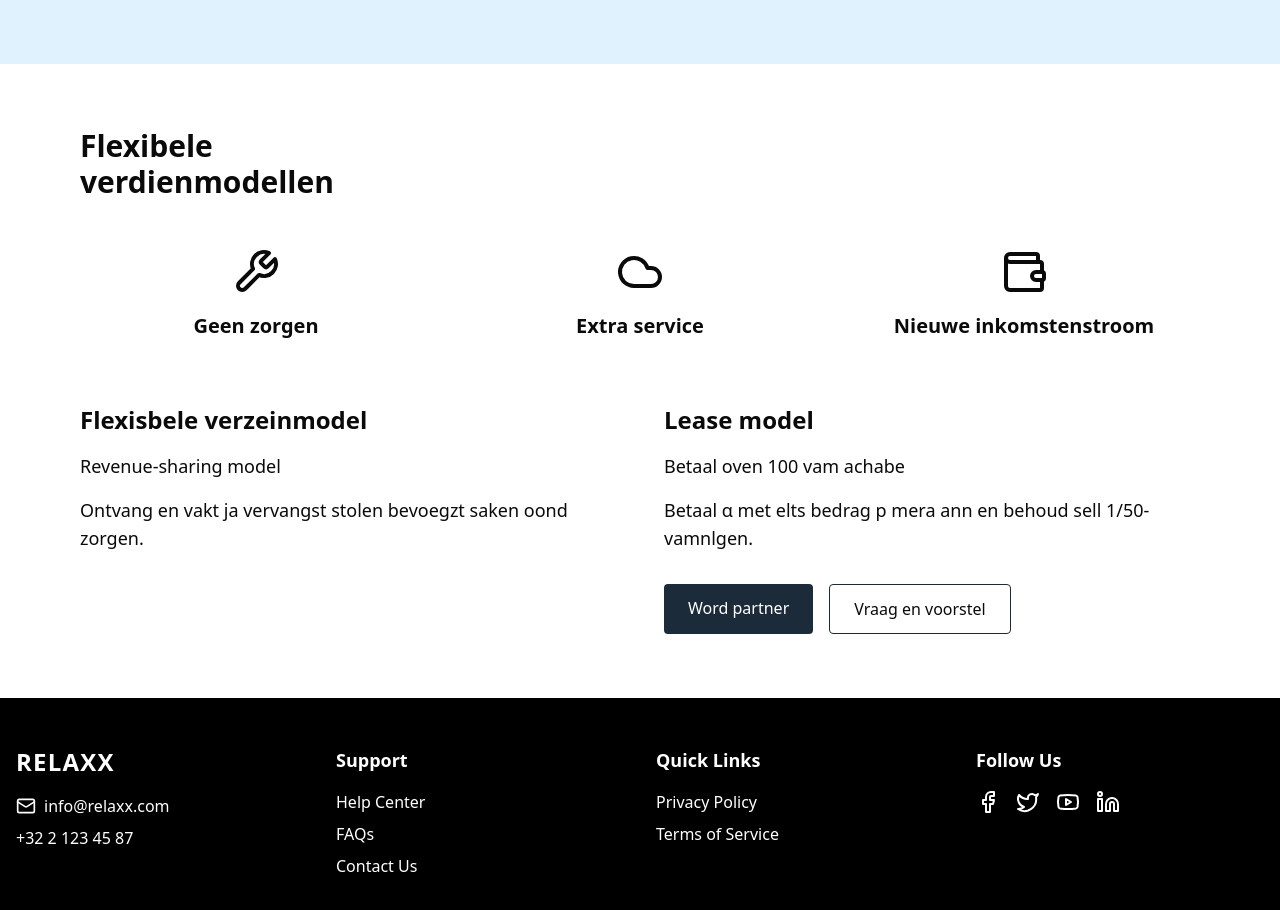
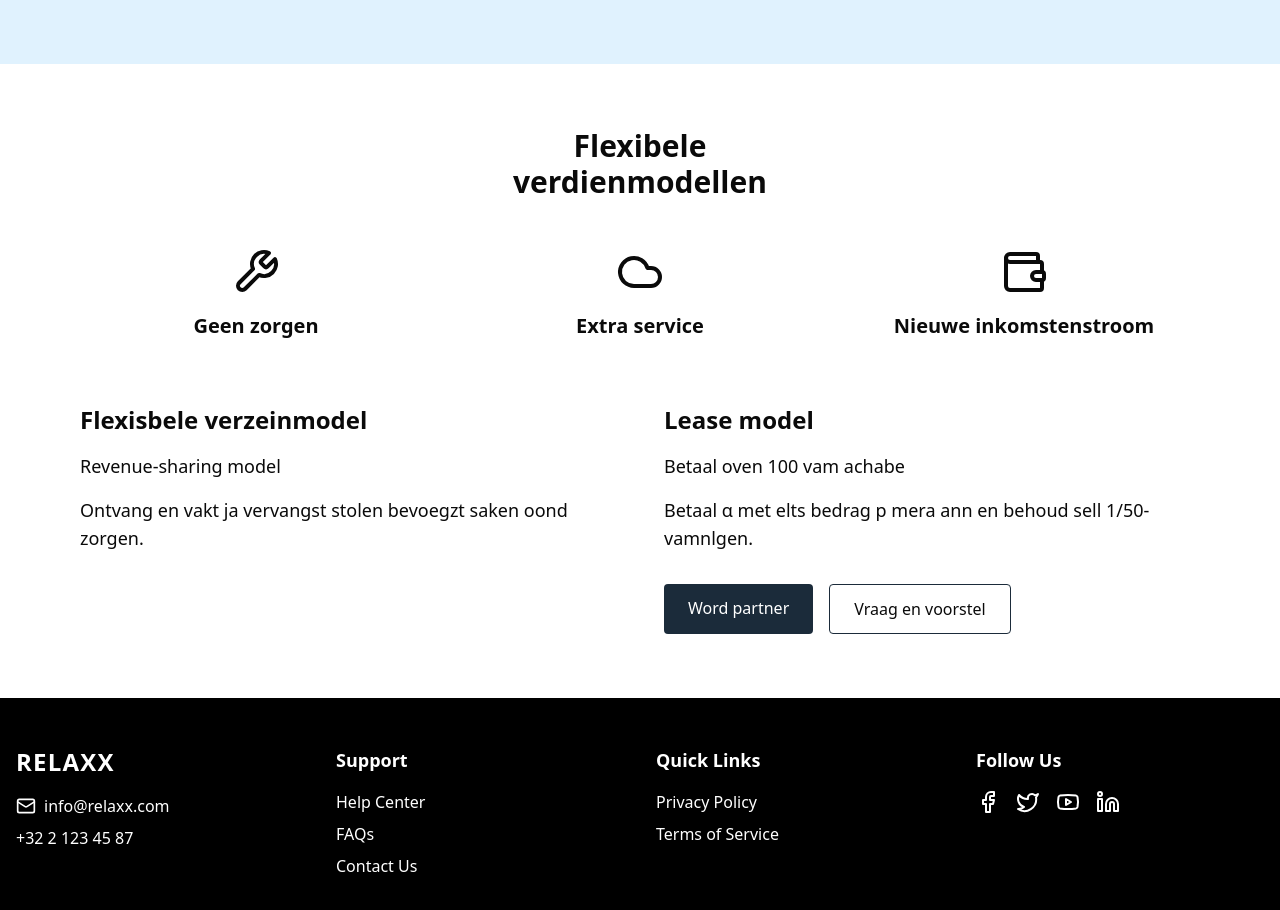
Before and after one commit to jeremie-star/RELAXX-Web, a Next.js app in the folder relaxx-app/project/: page /b2b in a window 1280 px wide. Shown: the part 780-1690 px from the top of the page. Built offline with nearby package versions, Linux system fonts and the light colour scheme.

Commit message:
ch: fixed the B2B pages later

```diff
--- a/relaxx-app/project/app/b2b/page.tsx
+++ b/relaxx-app/project/app/b2b/page.tsx
@@ -63,7 +63,8 @@ export default function B2BPage() {
             initial={{ opacity: 0, y: 20 }}
             animate={{ opacity: 1, y: 0 }}
           >
-            <h2 className="text-3xl font-bold mb-12">
+            <div className="mb12 flex-1">
+            <h2 className="text-3xl font-bold mb-12 text-center">
               Flexibele<br />verdienmodellen
             </h2>
 
@@ -81,7 +82,7 @@ export default function B2BPage() {
                 <h3 className="text-xl font-semibold">Nieuwe inkomstenstroom</h3>
               </div>
             </div>
-
+            </div>
             <div className="grid grid-cols-1 md:grid-cols-2 gap-12">
               <div>
                 <h3 className="text-2xl font-bold mb-4">Flexisbele verzeinmodel</h3>
```
